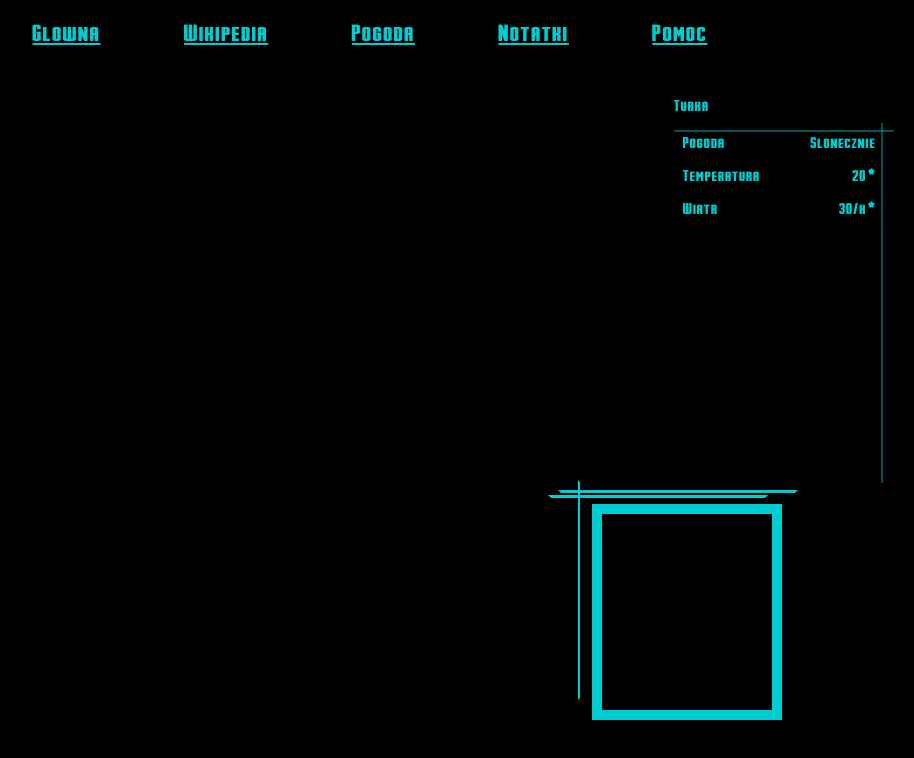
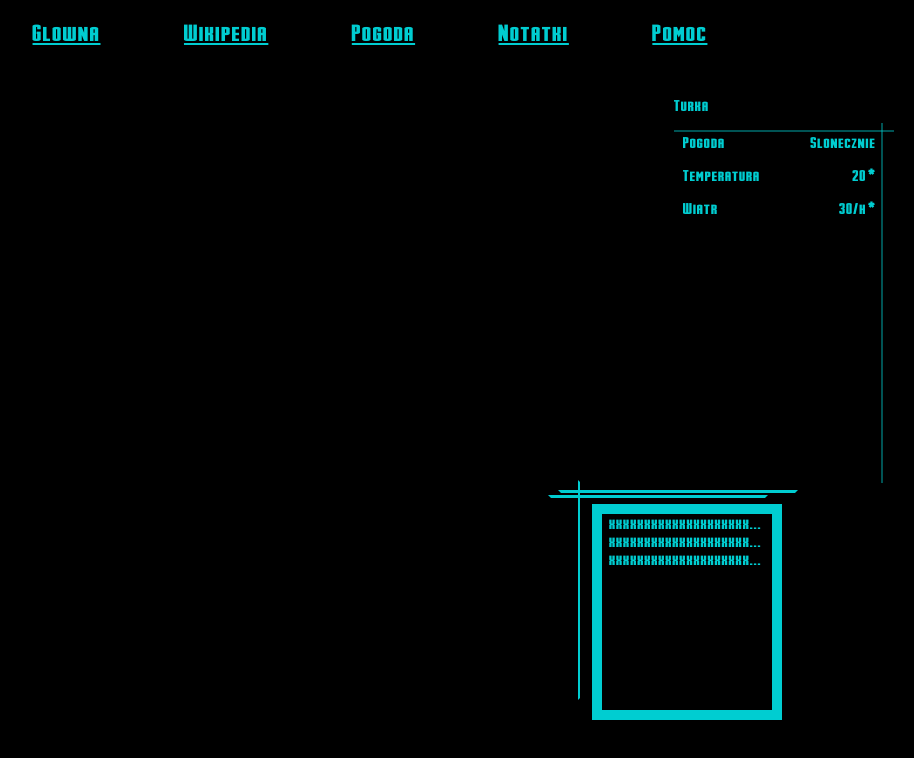
Before and after one commit to karolszym22/J.A.R.V.I.S-user-assistant-, a React (Create React App) app: page / in a window 1280 px wide. Shown: the top 758 px of the page, without its empty margins (270-1184 px from the left). Built offline with nearby package versions, Linux system fonts and the light colour scheme.

Commit message:
Generating a description of notes in notes_main

```diff
--- a/src/Components/Atoms/Notes/notes_data.js
+++ b/src/Components/Atoms/Notes/notes_data.js
@@ -1,7 +1,19 @@
+import React from 'react';
 import styled from 'styled-components'
 
 const StyledP_2 = styled.p`
   color: rgb(0, 205, 209); margin: 0px 7.5px;
+  overflow: hidden;
+  text-overflow: ellipsis;
+  white-space: nowrap;
+
 `;
 
-export default StyledP_2;
+const NotesData = ({content}) =>
+(
+  <StyledP_2>{content}</StyledP_2>
+);
+
+
+
+export default NotesData;
--- a/src/Components/Organism/Notes/NotesMain/notes_main.js
+++ b/src/Components/Organism/Notes/NotesMain/notes_main.js
@@ -1,29 +1,61 @@
-import styled from 'styled-components'
+import styled,{ keyframes } from 'styled-components'
 import React from 'react'
 import NotesElementOne from '../../../Atoms/Notes/notes_rectangle_1'
 import NotesElementTwo from '../../../Atoms/Notes/notes_rectangle_2'
 import NotesData from '../../../Atoms/Notes/notes_data'
 import NotesContainer from '../../../Molecules/Notes/notes_container'
+import { connect } from "react-redux";
 
+const opacity = keyframes`
+  0%{
+    opacity: 0;
+    display: none;
+  }
+  50%{
+    opacity: 0.5;
+
+  }
+  100%{
+
+    opacity: 1;
+
+  }
+`;
 const StyledDiv = styled.div`
   width: 240px; border-width: 2px;
   border-style: solid; border-color: rgba(0, 206, 209, 0) rgba(0, 206, 209, 0) rgba(0, 206, 209, 0) rgb(0, 205, 209);
    border-image: initial;
    height: 220px ;
     position: absolute; right: 15%; top: 60%; color: rgb(0, 205, 209);
+    animation: ${opacity} 5s linear;
 `;
 
-const NotesMenu = () =>
+const NotesMenu = ({notes}) =>
 (
  <StyledDiv>
      <NotesElementOne></NotesElementOne>
      <NotesElementTwo></NotesElementTwo>
      <NotesContainer>
-        <NotesData></NotesData>
-        <NotesData></NotesData>
-        <NotesData></NotesData>
+     {notes.map(({content, id}) =>(
+        <NotesData
+        content={content}
+        key = {id}
+
+        />
+     ))}
      </NotesContainer>
   </StyledDiv>
 )
 
-export default NotesMenu;
+
+
+
+
+
+const mapStateToProps = state => {
+    const {notes} = state;
+    return {notes};
+}
+
+;
+export default connect(mapStateToProps)(NotesMenu);
```
